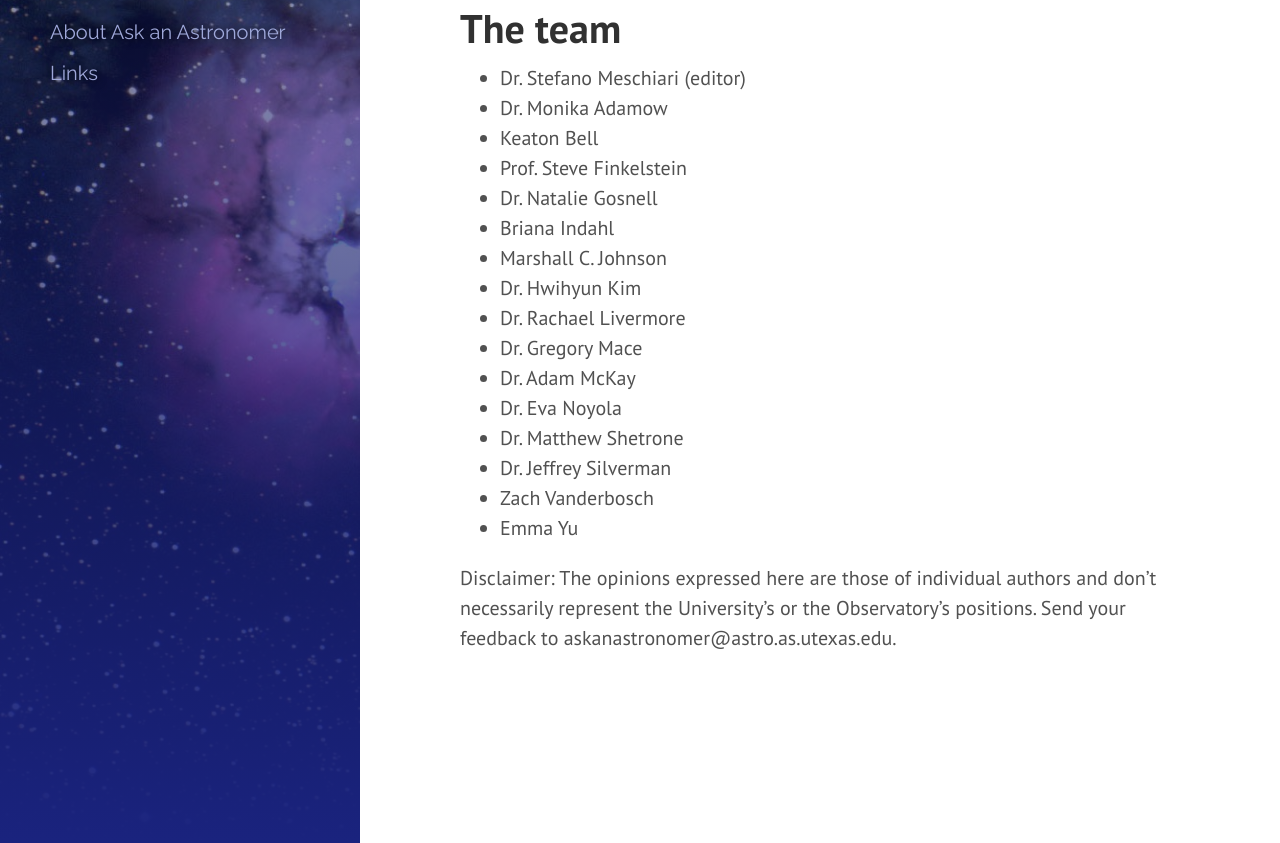
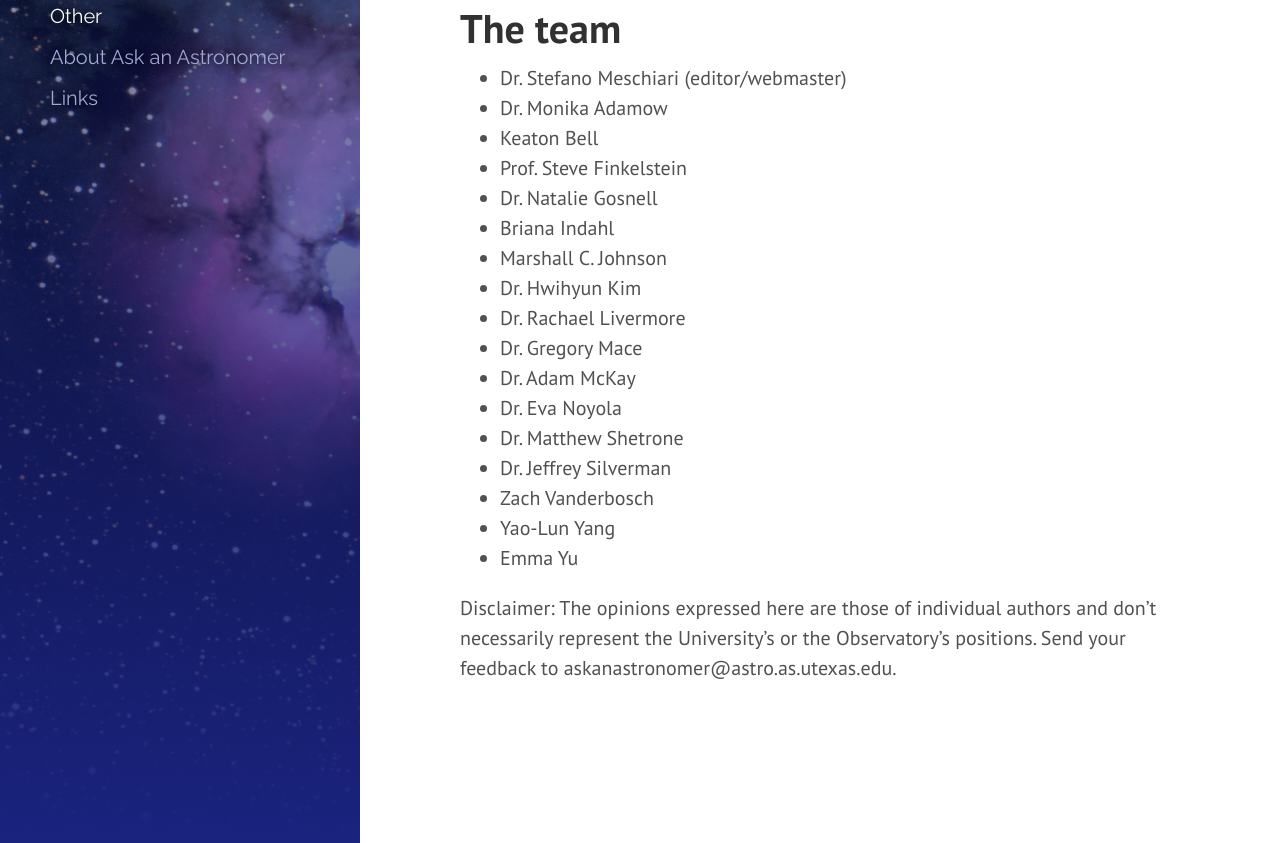
Before and after one commit to askanastronomer/askanastronomer.github.io, a Jekyll site: the page built from about.md, in a window 1280 px wide and 1348 px high, cut to the strip 505-1348 px from the top of the window. Built offline with Jekyll 4.4.1, drawn with Linux system fonts in a browser that asks for light colours; nearby versions of some CDN libraries.

Commit message:
Added Yao-Lun to team

```diff
--- a/about.md
+++ b/about.md
@@ -9,7 +9,7 @@
 
 # The team
 
-* Dr. Stefano Meschiari (editor)
+* Dr. Stefano Meschiari (editor/webmaster)
 * Dr. Monika Adamow
 * Keaton Bell
 * Prof. Steve Finkelstein
@@ -24,6 +24,7 @@
 * Dr. Matthew Shetrone
 * Dr. Jeffrey Silverman
 * Zach Vanderbosch
+* Yao-Lun Yang
 * Emma Yu
 
 Disclaimer: The opinions expressed here are those of individual authors and don't necessarily represent the University's or the Observatory's positions. Send your feedback to askanastronomer@astro.as.utexas.edu.
--- a/public/css/aaa.css
+++ b/public/css/aaa.css
@@ -51,6 +51,7 @@
   font-weight:bold;
   text-shadow:none;
   border-radius:3px;
+  margin-bottom:30px;
 }
 
 a.about {
```
